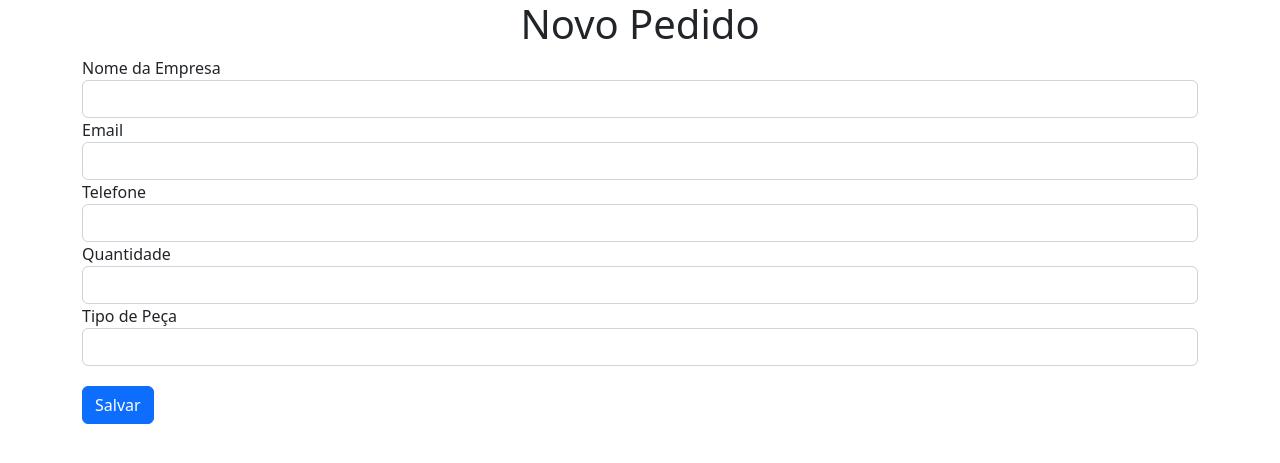
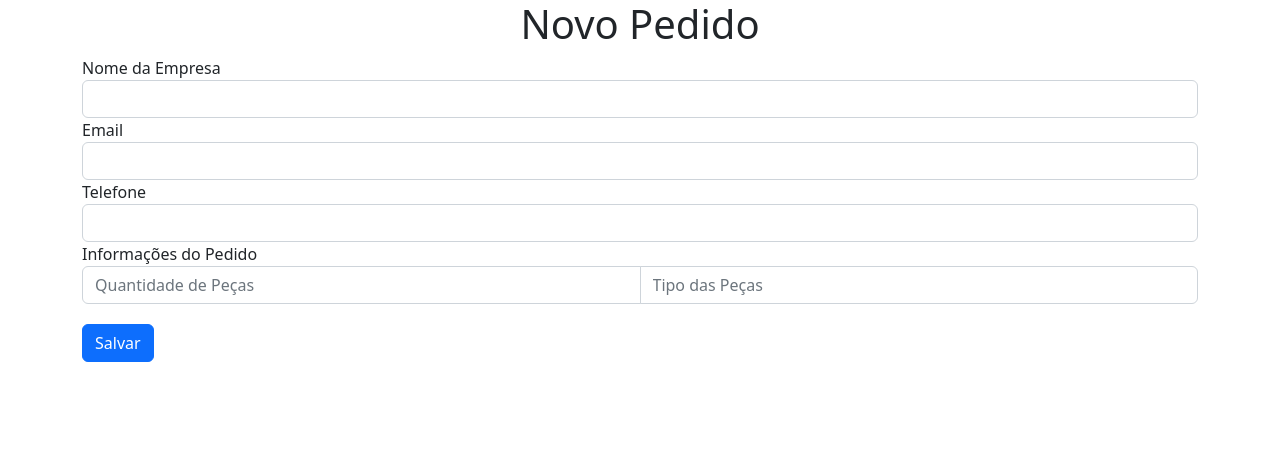
Before and after one commit to ChrisOGK/webapplication, a Flask app: page /new_order in a window 1280 px wide. Shown: the top 463 px of the page. Run offline with Flask 2, Linux system fonts and the light colour scheme.

Commit message:
Agrupei as informações do pedido

```diff
--- a/templates/new_order.html
+++ b/templates/new_order.html
@@ -24,13 +24,10 @@
                 <label>Telefone</label>
                 <input class="form-control" type="number" name="telefone"></input>
             </div>
-            <div class="form-group">
-                <label>Quantidade</label>
-                <input class="form-control" type="number" name="quantidade"></input>
-            </div>
-            <div class="form-group">
-                <label>Tipo de Peça</label>
-                <input class="form-control" type="text" name="tipo"></input>
+            <label>Informações do Pedido</label>
+            <div class="input-group">
+                <input class="form-control" type="number" name="quantidade" placeholder="Quantidade de Peças"></input>
+                <input class="form-control" type="text" name="tipo" placeholder="Tipo das Peças"></input>
             </div>
             <div>
                 <button class="btn btn-primary" style="margin-top: 20px">Salvar</button>
```
Also changed, not shown: templates/atualizar.html (+4 -5 lines).
